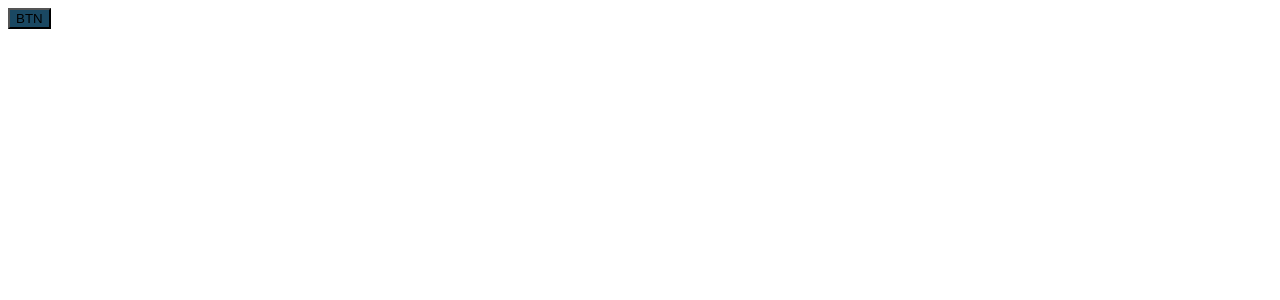
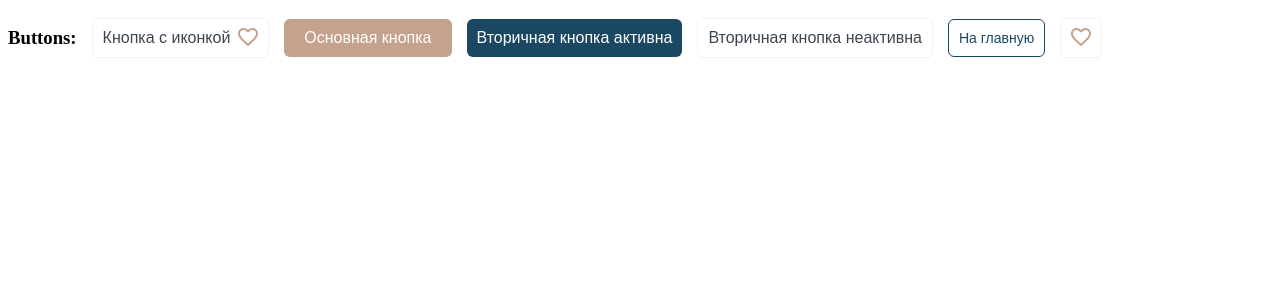
Before and after one commit to KYLFYK/est-front, a Next.js app: page / in a window 1280 px wide. Shown: the top 300 px of the page. Built offline with nearby package versions, Linux system fonts and the light colour scheme.

Commit message:
Button reusable component done

```diff
--- a/package.json
+++ b/package.json
@@ -10,6 +10,7 @@
   "dependencies": {
     "@material-ui/core": "^4.12.3",
     "@mui/material": "^5.1.0",
+    "classnames": "^2.3.1",
     "mobx": "^6.3.6",
     "next": "12.0.3",
     "node-sass": "^6.0.1",
--- a/pages/index.tsx
+++ b/pages/index.tsx
@@ -1,5 +1,6 @@
 import type { NextPage } from 'next'
 import React from 'react'
+import FavoriteIcon from '../src/shared/icons/Favorite/Favorite'
 import BaseButton from '../src/shared/ui/BaseButton/BaseButtons'
 
 
@@ -7,9 +8,16 @@ import BaseButton from '../src/shared/ui/BaseButton/BaseButtons'
 const Home: NextPage = () => {
 
   return (
-    <div>
-      <BaseButton>BTN </BaseButton>
-
+    <div style={{ display: 'flex', gap: '15px', flexDirection: 'column' }}>
+      <div style={{display: 'flex', gap: '15px', alignItems: 'center'}}>
+        <h3>Buttons:</h3>
+        <BaseButton type="secondary" icon={<FavoriteIcon />}>Кнопка с иконкой</BaseButton>
+        <BaseButton type="primary">Основная кнопка</BaseButton>
+        <BaseButton type="secondary" isActive>Вторичная кнопка активна</BaseButton>
+        <BaseButton type="secondary">Вторичная кнопка неактивна</BaseButton>
+        <BaseButton type="blank">На главную</BaseButton>
+        <BaseButton type="secondary" icon={<FavoriteIcon />} />
+      </div>
     </div>
   )
 }
--- /dev/null
+++ b/src/shared/icons/Favorite/Favorite.tsx
@@ -0,0 +1,14 @@
+import { IPropsGeneral } from "../../lib/interfaces/general"
+
+
+
+const FavoriteIcon: React.FC<IPropsGeneral> = ({className}) => {
+    return (
+        <svg width="20" height="19" viewBox="0 0 20 19" fill="none" xmlns="http://www.w3.org/2000/svg" className={className}>
+            <path d="M14.5 0C12.76 0 11.09 0.81 10 2.09C8.91 0.81 7.24 0 5.5 0C2.42 0 0 2.42 0 5.5C0 9.28 3.4 12.36 8.55 17.04L10 18.35L11.45 17.03C16.6 12.36 20 9.28 20 5.5C20 2.42 17.58 0 14.5 0ZM10.1 15.55L10 15.65L9.9 15.55C5.14 11.24 2 8.39 2 5.5C2 3.5 3.5 2 5.5 2C7.04 2 8.54 2.99 9.07 4.36H10.94C11.46 2.99 12.96 2 14.5 2C16.5 2 18 3.5 18 5.5C18 8.39 14.86 11.24 10.1 15.55Z" fill="#C5A28E" />
+        </svg>
+
+    )
+}
+
+export default FavoriteIcon
--- /dev/null
+++ b/src/shared/lib/interfaces/general.ts
@@ -0,0 +1,8 @@
+/**
+ * General Component Interface. Use this or extend when providing an interface for new component
+ */
+
+export interface IPropsGeneral {
+    className?: string,
+    onClick?: () => void
+}
--- a/src/shared/ui/BaseButton/BaseButtons.module.scss
+++ b/src/shared/ui/BaseButton/BaseButtons.module.scss
@@ -1,5 +1,51 @@
 @import '../../lib/styles/colours.scss';
 
 .basebutton {
-    background-color: $ACCENT
+    cursor: pointer;
+    color: $WHITE;
+    padding: 10px 10px;
+    border-radius: 6px;
+    border: 0;
+    font-weight: 400;
+    font-size: 16px;
+    display: flex;
+    align-items: center;
+    justify-content: center;
+    text-align: center;
+    max-height: 40px;
 }
+
+.primary {
+    padding: 10px 20px;
+    background-color: $NUDE;
+    font-weight: 500;
+}
+
+
+.secondary {
+    background-color: $WHITE;
+    color: $BLACK;
+    border: 1px solid #F2F2F2;
+    &.active {
+        background-color: $ACCENT;
+        color: $WHITE;
+        border: 0,
+    }
+}
+
+.blank {
+    background-color: $WHITE;
+    color: $ACCENT;
+    border: 1px solid $ACCENT;
+    font-size: 14px;
+}
+
+.iconWrapper {
+    display: flex;
+    align-items: center;
+    justify-content: center;
+    margin-left: auto;
+}
+.iconSpace {
+    padding-left: 8px;
+}
--- a/src/shared/ui/BaseButton/BaseButtons.tsx
+++ b/src/shared/ui/BaseButton/BaseButtons.tsx
@@ -1,14 +1,31 @@
-import s from './BaseButtons.module.scss'
+import classNames from 'classnames';
+import s from './BaseButtons.module.scss';
+interface Props {
+    className?: string,
+    type?: "primary" | "secondary" | "blank",
+    icon?: JSX.Element | string,
+    iconActive?: JSX.Element | string,
+    isActive?: boolean,
+}
 
-interface Props {
-    className?: string
+interface IStyles {
+    basebutton: string,
+    primary: string;
+    secondary: string,
+    blank: string,
+    iconWrapper: string,
+    iconSpace: string,
+    active: string,
+    [key: string]: string
 }
 
 
-const BaseButton: React.FC<Props> = ({children, className}) => {
+const BaseButton: React.FC<Props> = ({ children, type = 'blank', className, icon, iconActive, isActive }) => {
+    const styles = s as IStyles
     return (
-        <button className={s.basebutton}>
+        <button className={classNames(styles.basebutton, styles[type], isActive && styles.active, className)}>
             {children}
+            {(icon || iconActive) && <span className={classNames({ [styles.iconSpace]: children }, styles.iconWrapper)}>{isActive ? iconActive : icon}</span>}
         </button>
     )
 }
```
Also changed, not shown: 1 other file (tests, documents, lock files or other folders).
